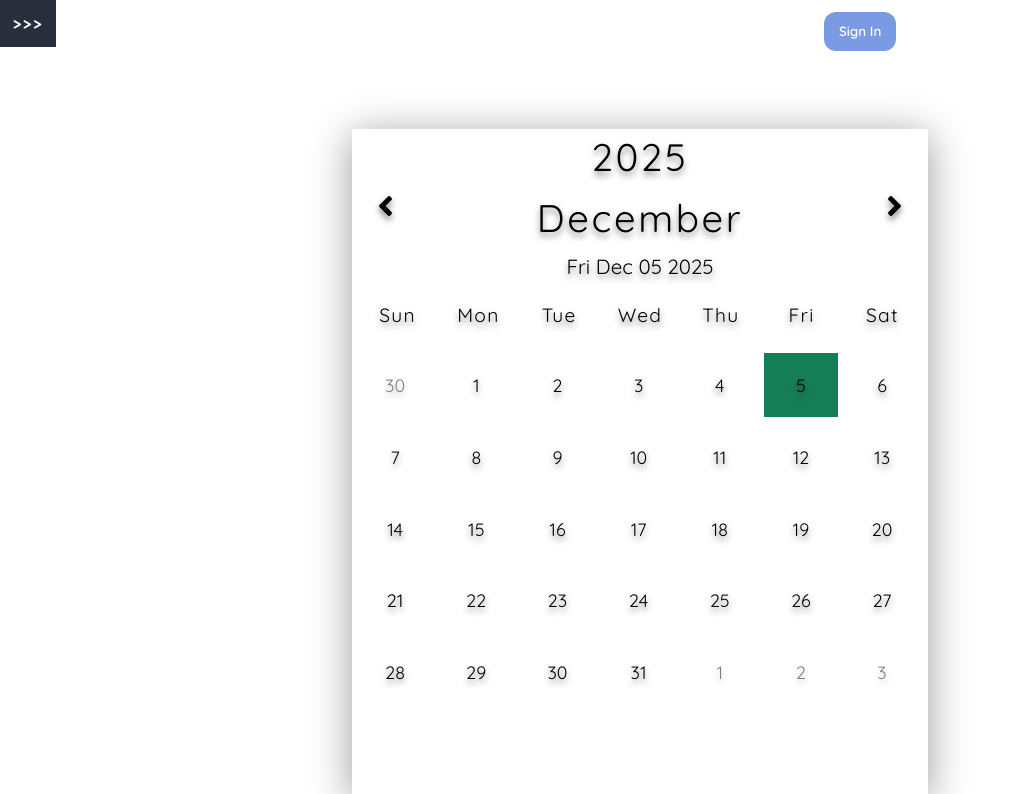
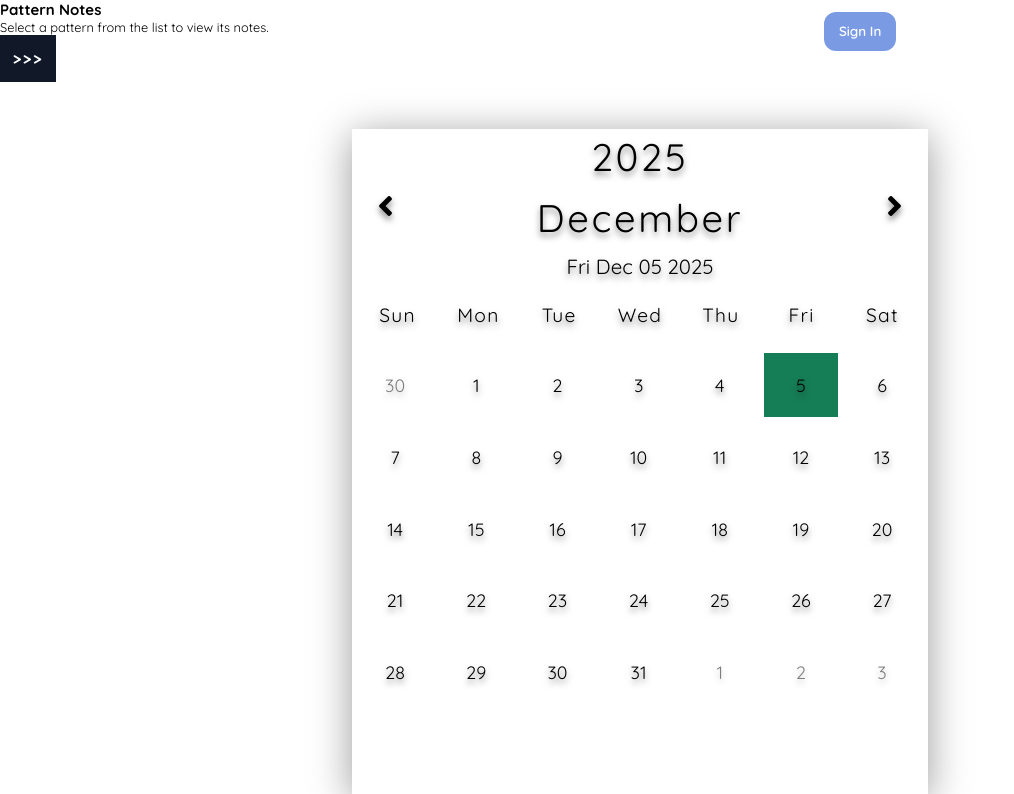
Before and after one commit to DJ-Ames/AssistantCalendar, a Flask app: page / in a window 1280 px wide. Shown: the top 794 px of the page, without its empty margins (0-1014 px from the left). Run offline with Flask 3, Linux system fonts and the light colour scheme; some libraries are stand-ins or nearby versions.

Commit message:
home commented

```diff
--- a/templates/home.html
+++ b/templates/home.html
@@ -17,6 +17,24 @@
   <body>
     <div id="userInfo" class="user-info"></div> <!-- ChatGPT. Container to display username after sign in-->
     <button class="open-modal-btn" id="openSignIn">Sign In</button> <!-- ChatGPT. Creates the button element that opens the sign in modal -->
+
+    <!-- Notes Panel - Shows notes for selected pattern -->
+    <div id="notesPanel" class="notes-panel"> <!-- ChatGPT. Container for the notes panel -->
+      <div class="notes-panel-header"> <!-- ChatGPT. Header section of the notes panel -->
+        <h3 class="notes-panel-title">Pattern Notes</h3> <!-- ChatGPT. Title of the panel -->
+      </div> <!-- ChatGPT. -->
+      <div class="notes-panel-content"> <!-- ChatGPT. Container for the note -->
+        <p id="notesPlaceholder" class="notes-placeholder">Select a pattern from the list to view its notes.</p> <!-- ChatGPT. Default text -->
+        <div id="notesDisplay" class="notes-display" style="display: none;"> <!-- ChatGPT. Contains the notes. -->
+          <div class="notes-pattern-info"> <!-- ChatGPT. Where the color and name is located -->
+            <span id="notesPatternColor" class="notes-pattern-color"></span> <!-- ChatGPT. Color display -->
+            <span id="notesPatternName" class="notes-pattern-name"></span> <!-- ChatGPT. Name display -->
+          </div> <!-- ChatGPT. -->
+          <div class="notes-divider"></div> <!-- ChatGPT. Line above the the note text -->
+          <p id="notesText" class="notes-text"></p> <!-- ChatGPT. Note text -->
+        </div> <!-- ChatGPT. -->
+      </div> <!-- ChatGPT. -->
+    </div> <!-- ChatGPT. -->
 
 
 
@@ -57,20 +75,16 @@
 
   <div id="patternList" class="pattern-list"> <!-- ChatGPT. shows a list of events the user created -->
   </div> <!-- ChatGPT. -->
+
+  <div class="side-menu-download"> <!-- ChatGPT. Container for .ics download button -->
+    <button type="button" class="menu-btn download-btn" id="downloadIcsBtn">
+      <i class="fas fa-download"></i> Download Calendar
+    </button> <!-- ChatGPT. Button to download .ics file along with download symbol -->
+  </div> <!-- ChatGPT. -->
 </nav> <!-- ChatGPT. -->
 
 
 
-
-
-
-
-
-
-
-    <div class="notes">
-
-    </div>
     <div class="modal-overlay" id="modalOverlay" aria-hidden="true"></div> <!-- ChatGPT. creates a background over the rest of the screen when the modal is open-->
     <div class="modal" id="signInModal" aria-hidden="true"> <!-- ChatGPT. Main Modal Container -->
     <div class="modal-card" role="dialog" aria-modal="true" aria-labelledby="signin-title"> <!-- ChatGPT. Modal container that allows for the structure of the modal-->
```
